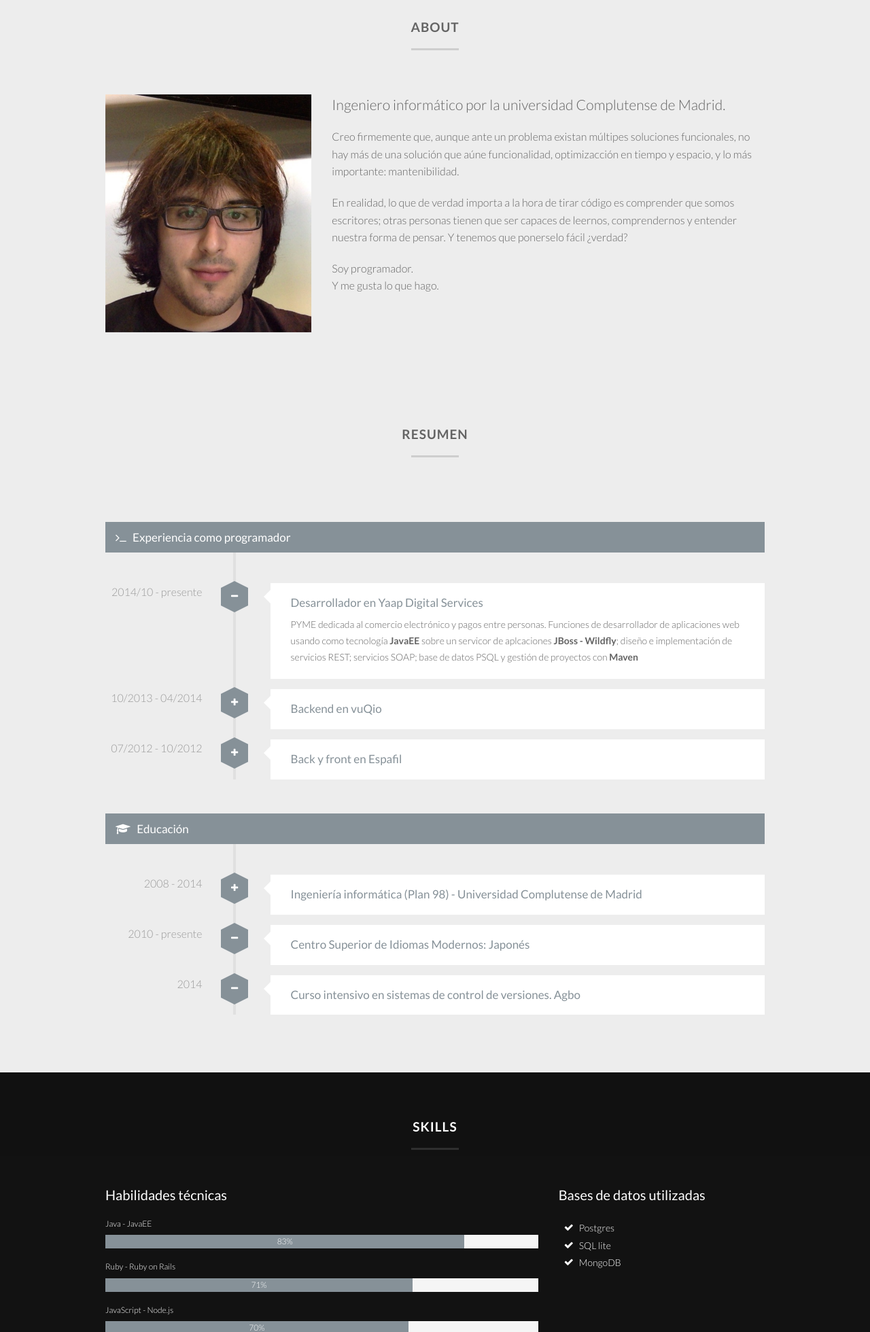
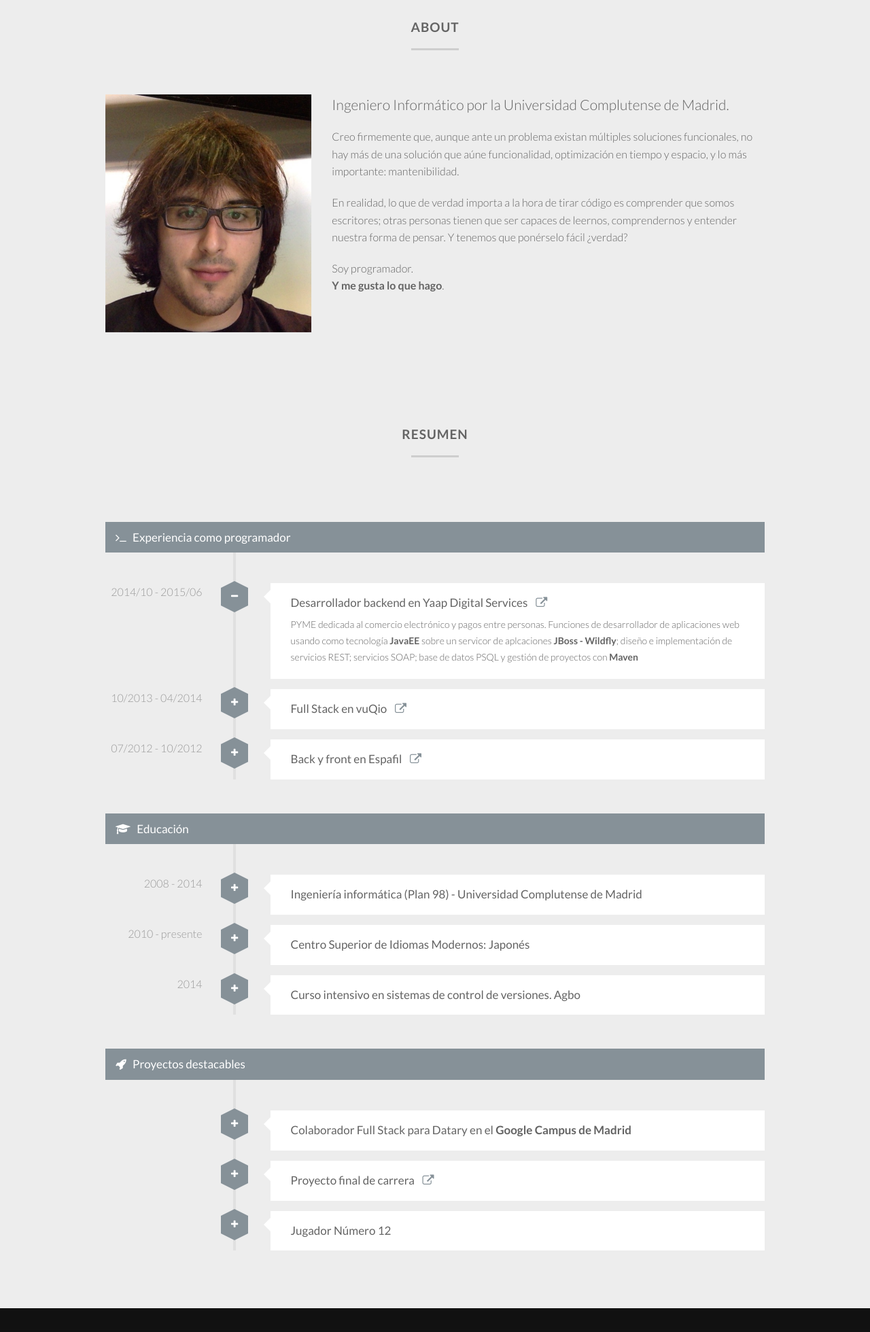
Before and after one commit to manuartero/manutero.github.io, a plain HTML site: page index.html in a window 1280 px wide. Shown: the part 840-2800 px from the top of the page at 68% size. Drawn offline with Linux system fonts and the light colour scheme; no server answers; a script that the page names is missing.

Commit message:
New link button in the experience list. New little css class Default values at badges_scripts for security About paragraph revision

```diff
--- a/assets/css/app.css
+++ b/assets/css/app.css
@@ -1731,3 +1731,6 @@ lesshat-selector {
 span{
   color: #646464;
 }
+.pad-l {
+  padding-left: 0.5em;
+}
--- a/badges_scripts.js
+++ b/badges_scripts.js
@@ -1,13 +1,12 @@
 var httpGet = {type: "GET"},
     doneSteamCallback = function(data) {
-      console.log(data);
-      document.getElementById("steam-badge").innerHTML = data.response.game_count;
+      document.getElementById("steam-badge").innerHTML = data.response.game_count || 149;
     },
     doneStackCallback = function(data) {
-      document.getElementById("stack-badge").innerHTML = data.items[0].reputation;
+      document.getElementById("stack-badge").innerHTML = data.items[0].reputation || 249;
     },
     doneGithubCallback = function(data) {
-      document.getElementById("github-badge").innerHTML = data.public_repos;
+      document.getElementById("github-badge").innerHTML = data.public_repos || 17;
     },
     steamCall = function() {
       httpGet.url = "http://api.steampowered.com/IPlayerService/GetOwnedGames/v0001";
--- a/index.html
+++ b/index.html
@@ -92,19 +92,21 @@
 					</div>
 					<div class="col-sm-8 wow fadeInRight" data-wow-duration="0.7s" data-wow-delay="0s">
 						<p class="lead">
-							Ingeniero informático por la universidad Complutense de Madrid.
+							Ingeniero Inform&aacute;tico por la Universidad Complutense de Madrid.
 						</p>
 						<p>
-							Creo firmemente que, aunque ante un problema existan múltipes soluciones funcionales, no hay más de una solución
-							que aúne funcionalidad, optimizacción en tiempo y espacio, y lo más importante: mantenibilidad.
+							Creo firmemente que, aunque ante un problema existan m&uacute;ltiples soluciones funcionales,
+							no hay m&aacute;s de una soluci&oacute;n que a&uacute;ne funcionalidad, optimizaci&oacute;n
+							en tiempo y espacio, y lo m&aacute;s importante: mantenibilidad.
 						</p>
 						<p>
-							En realidad, lo que de verdad importa a la hora de tirar código es comprender que somos escritores; otras personas
-							tienen que ser capaces de leernos, comprendernos y entender nuestra forma de pensar. Y tenemos que ponerselo fácil ¿verdad?
+							En realidad, lo que de verdad importa a la hora de tirar c&oacute;digo es comprender
+							que somos escritores; otras personas tienen que ser capaces de leernos, comprendernos
+							y entender nuestra forma de pensar. Y tenemos que pon&eacute;rselo f&aacute;cil ¿verdad?
 						</p>
 						<p>
 							Soy programador. </br>
-							Y me gusta lo que hago.
+							<b>Y me gusta lo que hago</b>.
 						</p>
 					</div>
 				</div>
@@ -122,15 +124,17 @@
 				</div>
 				<div class="row">
 					<div class="col-sm-12">
+
+						<!-- EXPERIENCIA -->
 						<ul class="v-timeline mt50">
 							<li>
 								<h3 class="v-heading wow fadeInDown" data-wow-duration="0.7s" data-wow-delay="0s"><i class="fa fa-terminal"></i> Experiencia como programador</h3>
 							</li>
 							<li>
-								<time class="v-time wow fadeInLeft" data-wow-duration="0.7s" data-wow-delay="0s" datetime="2013-04-15 13:15"><span>2014/10 - presente</span></time>
+								<time class="v-time wow fadeInLeft" data-wow-duration="0.7s" data-wow-delay="0s" datetime="2013-04-15 13:15"><span>2014/10 - 2015/06</span></time>
 								<div class="v-icon" data-toggle="collapse" data-target="#toggle-1"><i class="fa fa-minus"></i></div>
 								<div class="v-label wow fadeInRight" data-wow-duration="0.7s" data-wow-delay="0s" >
-									<h4><a href="#" data-toggle="collapse" data-target="#toggle-1">Desarrollador en <a href="https://www.yaap.com/">Yaap Digital Services</a></a></h4>
+									<h4>Desarrollador backend en Yaap Digital Services <a class="pad-l" href = "http://yaap.com/"><i class="fa fa-external-link"></i></a></h4>
 									<p id="toggle-1" class="collapse in">PYME dedicada al comercio electrónico y pagos entre personas.
 										 Funciones de desarrollador de aplicaciones web usando como tecnología <b>JavaEE</b> sobre un servicor de aplcaciones
 										<b>JBoss - Wildfly</b>; diseño e implementación de servicios REST; servicios SOAP; base de datos <span>PSQL</span> y gestión de proyectos con <b>Maven</b></p>
@@ -140,7 +144,7 @@
 								<time class="v-time wow fadeInLeft" data-wow-duration="0.7s" data-wow-delay="0.1s" datetime="2013-04-16 21:30"><span>10/2013 - 04/2014</span></time>
 								<div class="v-icon" data-toggle="collapse" data-target="#toggle-2"><i class="fa fa-plus"></i></div>
 								<div class="v-label wow fadeInRight" data-wow-duration="0.7s" data-wow-delay="0.1s">
-									<h4><a href="#" data-toggle="collapse" data-target="#toggle-2">Backend en <a href="http://www.vuqio.com/">vuQio</a></a></h4>
+									<h4>Full Stack en vuQio <a class="pad-l" href = "http://vuqio.com/"><i class="fa fa-external-link"></i></a></h4>
 									<p id="toggle-2" class="collapse">Startup enfocada en la TV social con fuerte peso en el análisis del contenido generado en las redes sociales. Áre
 										Desarrollo de funcionalidad del servidor relacionada con la decisión dinámica de relavancia de datos, tecnología <b>Java</b>, <b>Play!</b>; aplicación
 										para uso interno de la empresa enfocada en el acceso y almacenamiento en base de datos no relacional <b>MongoDB</b> en <b>Ruby</b><b>on Rails</b>
@@ -150,13 +154,15 @@
 								<time class="v-time wow fadeInLeft" data-wow-duration="0.7s" data-wow-delay="0.2s" datetime="2013-04-17"><span>07/2012 - 10/2012</span></time>
 								<div class="v-icon" data-toggle="collapse" data-target="#toggle-3"><i class="fa fa-plus"></i></div>
 								<div class="v-label wow fadeInRight" data-wow-duration="0.7s" data-wow-delay="0.2s">
-									<h4><a href="#" data-toggle="collapse" data-target="#toggle-3">Back y front en <a href="http://www.espafiltech.com/">Espafil</a></a></h4>
+									<h4>Back y front en Espafil <a class="pad-l" href = "http://www.espafiltech.com/"><i class="fa fa-external-link"></i></a></h4>
 									<p id="toggle-3" class="collapse">Empresa dedicada al desarrollo de algoritmos de recomendación.
 									Diseño y desarrollo de aplicación web con registro de usuarios y valoración sobre restaurantes. Uso del algoritmo de recomendación de la compañía.
 									<b>Ruby</b> <b>on Rails</b>; <b>Postgres</b> <b>JavaScript</b></p>
 								</div>
 							</li>
 						</ul>
+
+						<!-- EDUCACION -->
 						<ul class="v-timeline mt50">
 							<li>
 								<h3 class="v-heading wow fadeInDown" data-wow-duration="0.7s" data-wow-delay="0s"><i class="fa fa-graduation-cap"></i> Educación</h3>
@@ -165,25 +171,53 @@
 								<time class="v-time wow fadeInLeft" data-wow-duration="0.7s" data-wow-delay="0.3s" datetime="2013-04-18"><span>2008 - 2014</span></time>
 								<div class="v-icon" data-toggle="collapse" data-target="#toggle-4"><i class="fa fa-plus"></i></div>
 								<div class="v-label wow fadeInRight" data-wow-duration="0.7s" data-wow-delay="0.3s">
-									<h4><a href="#" data-toggle="collapse" data-target="#toggle-4">Ingeniería informática (Plan 98) - Universidad Complutense de Madrid</a></h4>
+									<h4>Ingeniería informática (Plan 98) - Universidad Complutense de Madrid</h4>
 									<p id="toggle-4" class="collapse">Asignaturas optativas destacables (especialización): programación concurrente, inteligencia artificial aplicada al control,
 									ingeniería de sistemas basados en conocimiento, programación evolutiva. Nota media de la carrera: 7.71</p>
 								</div>
 							</li>
 							<li>
 								<time class="v-time wow fadeInLeft" data-wow-duration="0.7s" data-wow-delay="0.4s" datetime="2013-04-18"><span>2010 - presente</span></time>
-								<div class="v-icon" data-toggle="collapse" data-target="#toggle-5"><i class="fa fa-minus"></i></div>
+								<div class="v-icon" data-toggle="collapse" data-target="#toggle-5"><i class="fa fa-plus"></i></div>
 								<div class="v-label wow fadeInRight" data-wow-duration="0.7s" data-wow-delay="0.4s">
-									<h4><a href="#" data-toggle="collapse" data-target="#toggle-5"><a href = "http://www.ucm.es/csim"> Centro Superior de Idiomas Modernos: Japonés</a></h4>
+									<h4>Centro Superior de Idiomas Modernos: Japonés</h4>
 									<p id="toggle-5" class="collapse">Cursos anuales dividios por el marco Europeo. Cursando actualmente B1</p>
 								</div>
 							</li>
 							<li>
 								<time class="v-time wow fadeInLeft" data-wow-duration="0.7s" data-wow-delay="0.4s" datetime="2013-04-18"><span>2014</span></time>
-								<div class="v-icon" data-toggle="collapse" data-target="#toggle-5"><i class="fa fa-minus"></i></div>
+								<div class="v-icon" data-toggle="collapse" data-target="#toggle-5"><i class="fa fa-plus"></i></div>
 								<div class="v-label wow fadeInRight" data-wow-duration="0.7s" data-wow-delay="0.4s">
-									<h4><a href="#" data-toggle="collapse" data-target="#toggle-5">Curso intensivo en sistemas de control de versiones. Agbo</a></h4>
+									<h4>Curso intensivo en sistemas de control de versiones. Agbo</h4>
 									<p id="toggle-6" class="collapse">Curso intensivo de <b>Git</b>. Tecnología en la que tengo experiencia desde 2011</p>
+								</div>
+							</li>
+						</ul>
+
+						<!-- PROYECTOS -->
+						<ul class="v-timeline mt50">
+							<li>
+								<h3 class="v-heading wow fadeInDown" data-wow-duration="0.7s" data-wow-delay="0s"><i class="fa fa-rocket"></i> Proyectos destacables</h3>
+							</li>
+							<li>
+								<div class="v-icon" data-toggle="collapse" data-target="#toggle-7"><i class="fa fa-plus"></i></div>
+								<div class="v-label wow fadeInRight" data-wow-duration="0.7s" data-wow-delay="0.3s">
+									<h4>Colaborador Full Stack para Datary en el <b>Google Campus de Madrid</b></h4>
+									<p id="toggle-7" class="collapse">Colaborador tecnológico en startup dedicada a la gestión de datos. Desarrollo con <b>MEAN stack</b>: Mongo, Express, Angular y NodeJs.</p>
+								</div>
+							</li>
+							<li>
+								<div class="v-icon" data-toggle="collapse" data-target="#toggle-8"><i class="fa fa-plus"></i></div>
+								<div class="v-label wow fadeInRight" data-wow-duration="0.7s" data-wow-delay="0.4s">
+									<h4>Proyecto final de carrera <a class="pad-l" href = "https://mega.co.nz/#!KJd1mTTQ!5SjdgKmKIaB6qZo9e-jGASXC109KuejqvxSXqPB73MM"><i class="fa fa-external-link"></i></a></h4>
+									<p id="toggle-8" class="collapse">Proyecto dedicado a la extracción, análisis, categorización y almacenamiento de contenido generado en Twitter. Destacables las tecnologías de Mongo, Java, Play! y <b>Luecene</b>.</p>
+								</div>
+							</li>
+							<li>
+								<div class="v-icon" data-toggle="collapse" data-target="#toggle-9"><i class="fa fa-plus"></i></div>
+								<div class="v-label wow fadeInRight" data-wow-duration="0.7s" data-wow-delay="0.4s">
+									<h4>Jugador Número 12</h4>
+									<p id="toggle-9" class="collapse">Proyecto durante la carrera desarrollado en <b>PHP</b> y con base de datos SQL</p>
 								</div>
 							</li>
 						</ul>
@@ -428,9 +462,6 @@
 				</div>
 				<div class="row">
 					<div class="col-sm-6 wow fadeInLeft" data-wow-duration="0.7s" data-wow-delay="0s">
-						<p>
-							<strong>Contáctame</strong> Incluso si quieres echar una partida por Steam
-						</p>
 						<ul class="list-contacts">
 							<li><i class="fa fa-phone"></i> (+34) 689 847 228</li>
 							<li><i class="fa fa-envelope-o"></i> <strong><a href="mailto:manutero.developer@gmail.com">manutero.developer@gmai.com</a></strong></li>
```
